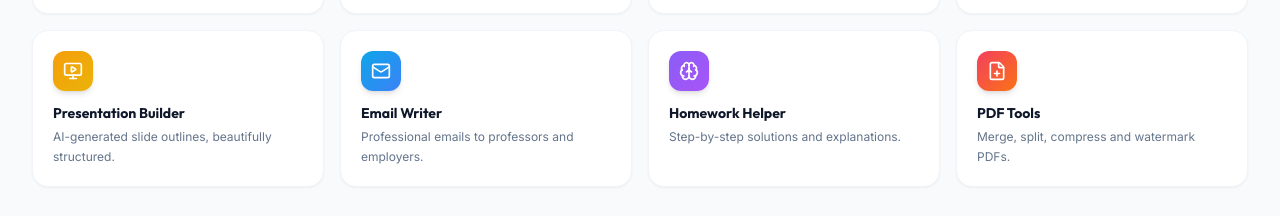
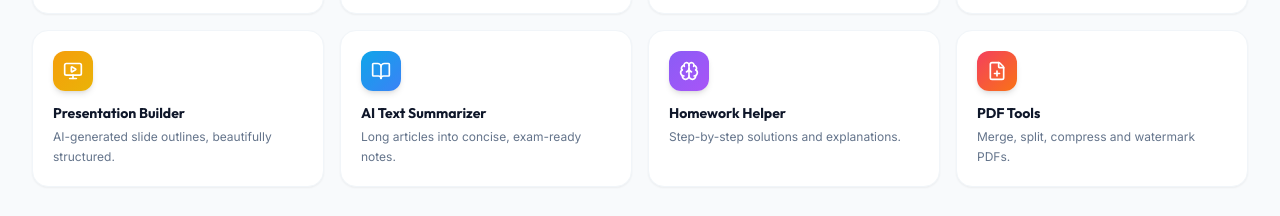
Before and after one commit to roshanpal8085/studentai-tools, a React (Vite) app in the folder frontend/: page / in a window 1280 px wide. Shown: the part 2729-2945 px from the top of the page. Built offline with nearby package versions, Linux system fonts and the light colour scheme.

Commit message:
fix: remove deleted Email Writer from Home page tools grid, replace with AI Text Summarizer

```diff
--- a/frontend/src/pages/Home.jsx
+++ b/frontend/src/pages/Home.jsx
@@ -2,7 +2,7 @@ import SEO from '../components/SEO';
 import { Link } from 'react-router-dom';
 import {
   BookOpen, CheckCircle2, Calendar, MessageSquare, Brain, Wand2,
-  FileText, MonitorPlay, Mail, ShieldCheck, FilePlus, ArrowRight,
+  FileText, MonitorPlay, ShieldCheck, FilePlus, ArrowRight,
   Zap, Users, Star, ChevronRight
 } from 'lucide-react';
 
@@ -26,7 +26,7 @@ const ALL_TOOLS = [
   { icon: ShieldCheck, label: 'Grammar Checker',       desc: 'AI-powered grammar and style correction.', to: '/tools/grammar-checker',    color: 'from-teal-500 to-emerald-500' },
   { icon: FileText,    label: 'AI Resume Builder',     desc: 'ATS-friendly resumes in minutes.', to: '/ai-resume-generator',        color: 'from-indigo-500 to-violet-500' },
   { icon: MonitorPlay, label: 'Presentation Builder',  desc: 'AI-generated slide outlines, beautifully structured.', to: '/presentation-generator',  color: 'from-amber-500 to-yellow-500' },
-  { icon: Mail,        label: 'Email Writer',          desc: 'Professional emails to professors and employers.', to: '/email-writer',              color: 'from-sky-500 to-blue-500' },
+  { icon: BookOpen,    label: 'AI Text Summarizer',    desc: 'Long articles into concise, exam-ready notes.', to: '/ai-text-summarizer',   color: 'from-sky-500 to-blue-500' },
   { icon: Brain,       label: 'Homework Helper',       desc: 'Step-by-step solutions and explanations.', to: '/ai-homework-helper',       color: 'from-violet-500 to-purple-500' },
   { icon: FilePlus,    label: 'PDF Tools',             desc: 'Merge, split, compress and watermark PDFs.', to: '/free-pdf-tools',           color: 'from-rose-500 to-orange-500' },
 ];
```
Also changed, not shown: 1 other file (tests, documents, lock files or other folders).
